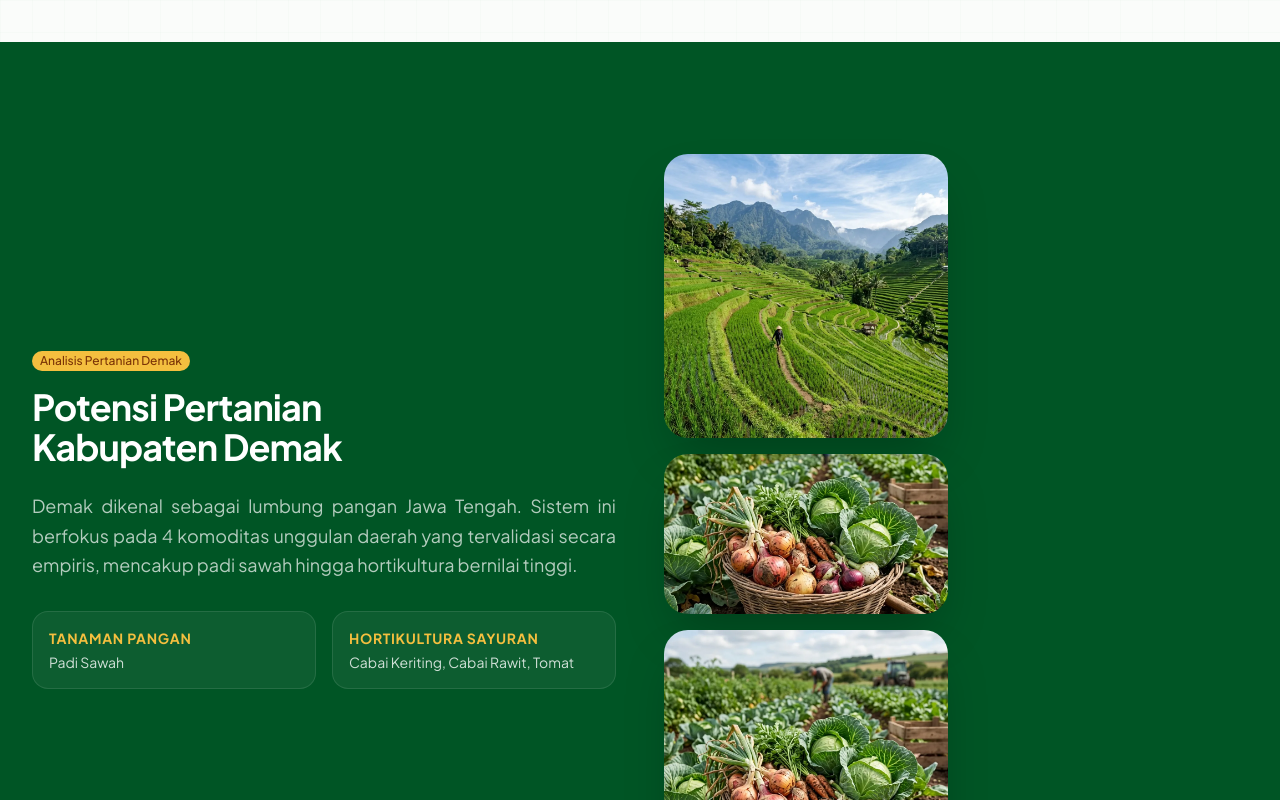
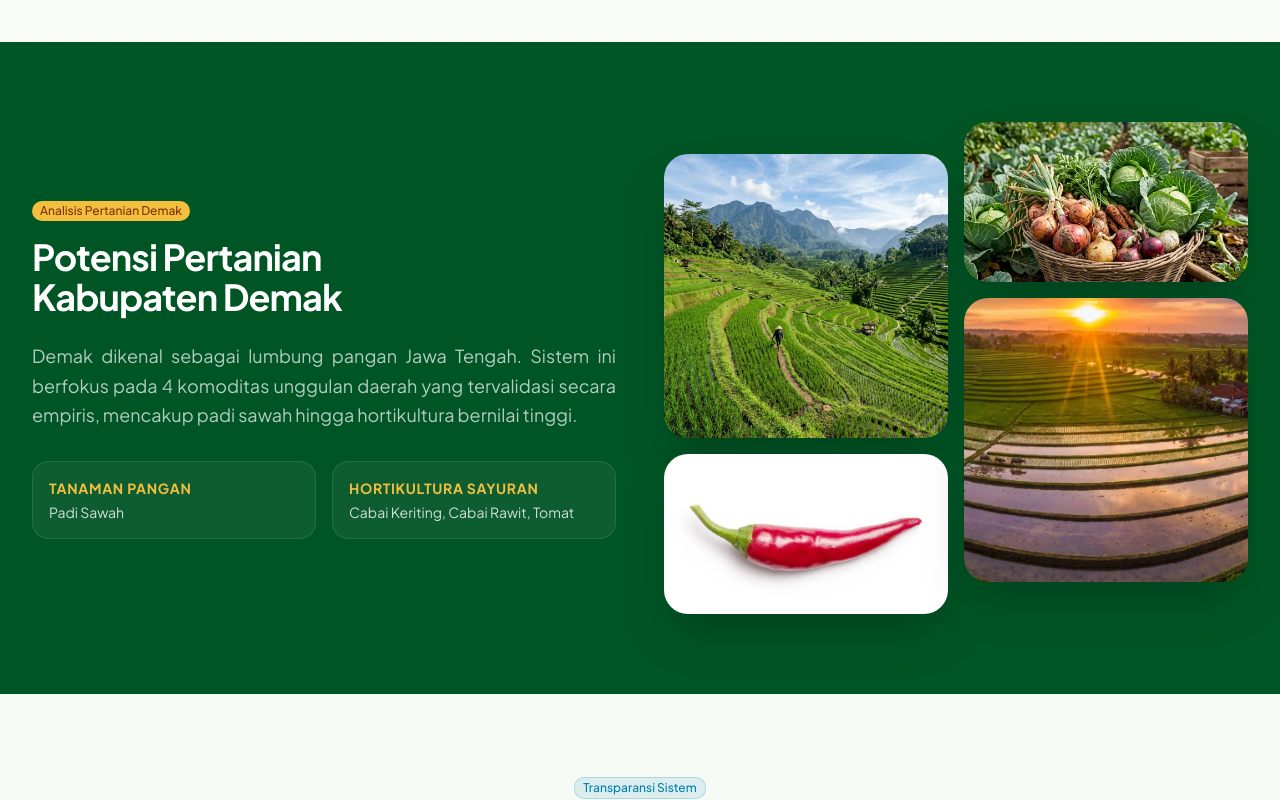
Before and after one commit to galviano888-cyber/projecetai, a React (Vite) app: page / in a window 1280 px wide. Shown: the part 2500-3300 px from the top of the page. Built offline with nearby package versions, Linux system fonts and the light colour scheme; no server answers; the database is empty.

Commit message:
fix: rapikan grid gambar section Potensi Pertanian, pakai 4 gambar relevan

```diff
--- a/src/pages/LandingPage.tsx
+++ b/src/pages/LandingPage.tsx
@@ -375,13 +375,18 @@ export default function LandingPage() {
               <div className="grid grid-cols-2 gap-4">
                 <div className="space-y-4 pt-8">
                   <div className="aspect-square rounded-3xl overflow-hidden shadow-2xl hover:scale-105 transition-transform">
-                    <img src="/sawah_padi.webp" alt="Lahan Pertanian Padi" loading="lazy" className="w-full h-full object-cover" />
+                    <img src="/sawah_padi.webp" alt="Padi Sawah Demak" loading="lazy" className="w-full h-full object-cover" />
                   </div>
                   <div className="aspect-video rounded-3xl overflow-hidden shadow-2xl hover:scale-105 transition-transform">
-                    <img src="/panen_sayuran.webp" alt="Panen Sayuran" loading="lazy" className="w-full h-full object-cover" />
+                    <img src="/cabai.webp" alt="Cabai Keriting & Rawit" loading="lazy" className="w-full h-full object-cover" />
+                  </div>
+                </div>
+                <div className="space-y-4">
+                  <div className="aspect-video rounded-3xl overflow-hidden shadow-2xl hover:scale-105 transition-transform">
+                    <img src="/panen_sayuran.webp" alt="Panen Sayuran Demak" loading="lazy" className="w-full h-full object-cover" />
                   </div>
                   <div className="aspect-square rounded-3xl overflow-hidden shadow-2xl hover:scale-105 transition-transform">
-                    <img src="/panen_sayuran.webp" alt="Hortikultura Demak" loading="lazy" className="w-full h-full object-cover" />
+                    <img src="/hero-rice-field.webp" alt="Lahan Pertanian Demak" loading="lazy" className="w-full h-full object-cover" />
                   </div>
                 </div>
               </div>
```
